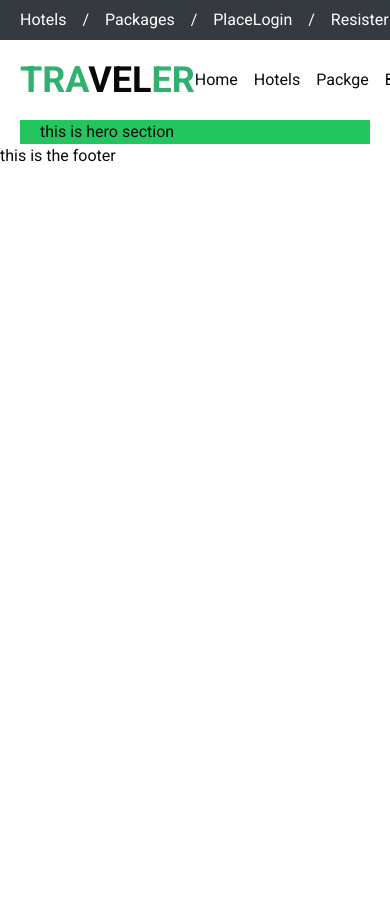
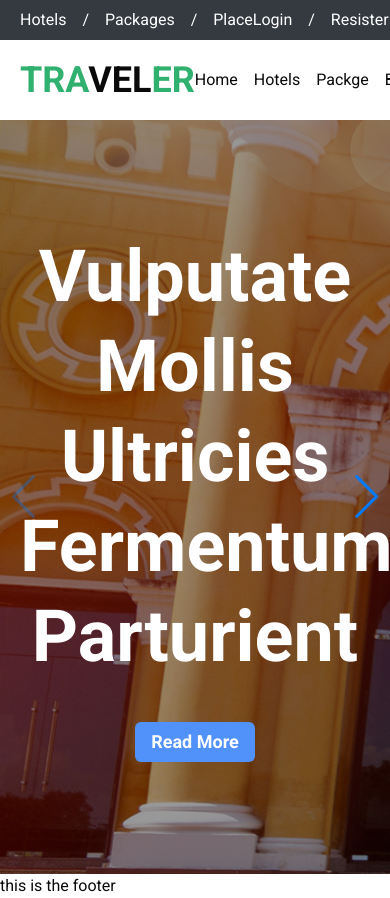
Before and after one commit to muhammadali246397/traveler, a React (Vite) app: page / in a window 390 px wide. Shown: the top 898 px of the page. Before the commit the page ends 844 px from the top, so only its background shows below. Built offline with nearby package versions, Linux system fonts and the light colour scheme.

Commit message:
making a hero section with responsive

```diff
--- a/package.json
+++ b/package.json
@@ -13,10 +13,12 @@
     "@radix-ui/react-slot": "^1.1.0",
     "class-variance-authority": "^0.7.0",
     "clsx": "^2.1.1",
+    "embla-carousel-react": "^8.3.1",
     "lucide-react": "^0.456.0",
     "react": "^18.3.1",
     "react-dom": "^18.3.1",
     "react-router-dom": "^6.28.0",
+    "swiper": "^11.1.14",
     "tailwind-merge": "^2.5.4",
     "tailwindcss-animate": "^1.0.7"
   },
--- a/src/index.css
+++ b/src/index.css
@@ -65,7 +65,7 @@
 
   }
   html {
-    font-family: "Roboto";
+    font-family: "Roboto"
   }
 
 }
--- a/src/pages/home/HeroSection.tsx
+++ b/src/pages/home/HeroSection.tsx
@@ -1,11 +1,45 @@
+
+
+import { Swiper, SwiperSlide } from 'swiper/react';
+import 'swiper/css';
+import 'swiper/css/navigation';
+import { Navigation } from 'swiper/modules';
+import img1 from "./../../assets/img1.jpg"
+import img2 from "./../../assets/img2.jpg"
+import img3 from "./../../assets/img3.jpg"
 import Container from '@/lib/Container';
+import { Button } from '@/components/ui/button';
 
 const HeroSection = () => {
     return (
         <div>
-            <Container classname={"bg-green-500"}>
-                <h1>this is hero section</h1>
-            </Container>
+            <Swiper navigation={true} modules={[Navigation]} className="mySwiper">
+        <SwiperSlide className='w-full' style={{backgroundImage :`url(${img1})`,backgroundSize:'cover' }}>
+            <div className='w-full py-28 bg-black bg-opacity-40'>
+                <Container classname={'text-center'}>
+                <h1 className='text-7xl lg:px-10 font-bold text-white leading-[90px]'>Vulputate Mollis Ultricies Fermentum Parturient</h1>
+                <Button className='mt-10 bg-[#5191FA] text-white text-lg font-semibold'>Read More</Button>
+                </Container>
+            </div>
+        </SwiperSlide>
+        <SwiperSlide className='w-full' style={{backgroundImage :`url(${img2})`,backgroundSize:'cover' }}>
+            <div className='w-full py-28 bg-black bg-opacity-40'>
+                <Container classname={'text-center'}>
+                <h1 className='text-7xl lg:px-10 font-bold text-white leading-[90px]'>Vulputate Mollis Ultricies Fermentum Parturient</h1>
+                <Button className='mt-10 bg-[#5191FA] text-white text-lg font-semibold'>Read More</Button>
+                </Container>
+            </div>
+        </SwiperSlide>
+        <SwiperSlide className='w-full' style={{backgroundImage :`url(${img3})`,backgroundSize:'cover' }}>
+            <div className='w-full py-28 bg-black bg-opacity-40'>
+                <Container classname={'text-center'}>
+                <h1 className='text-7xl lg:px-10 font-bold text-white leading-[90px]'>Vulputate Mollis Ultricies Fermentum Parturient</h1>
+                <Button className='mt-10 bg-[#5191FA] text-white text-lg font-semibold'>Read More</Button>
+                </Container>
+            </div>
+        </SwiperSlide>
+
+      </Swiper>
         </div>
     );
 };
--- a/src/pages/home/Home.tsx
+++ b/src/pages/home/Home.tsx
@@ -1,12 +1,12 @@
-import Container from "@/lib/Container";
+
 import HeroSection from "./HeroSection";
 
 
 const Home = () => {
     return (
-      <Container>
+
         <HeroSection/>
-      </Container>
+
     );
 };
 
```
Also changed, not shown: 1 other file (tests, documents, lock files or other folders).
